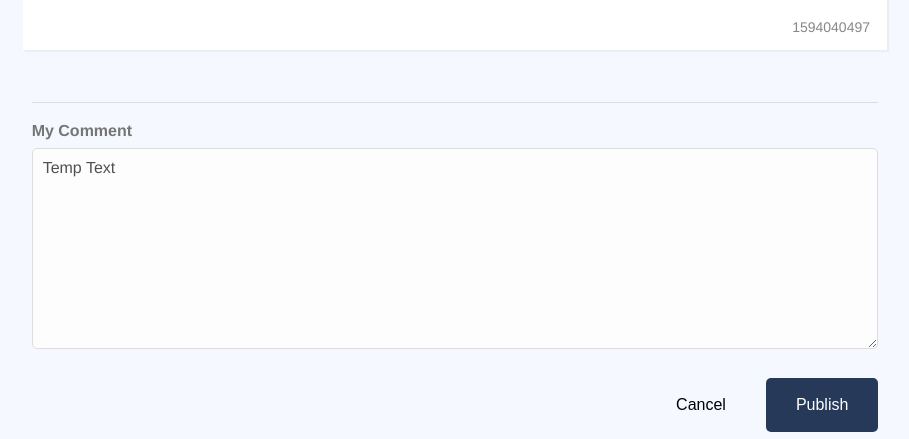
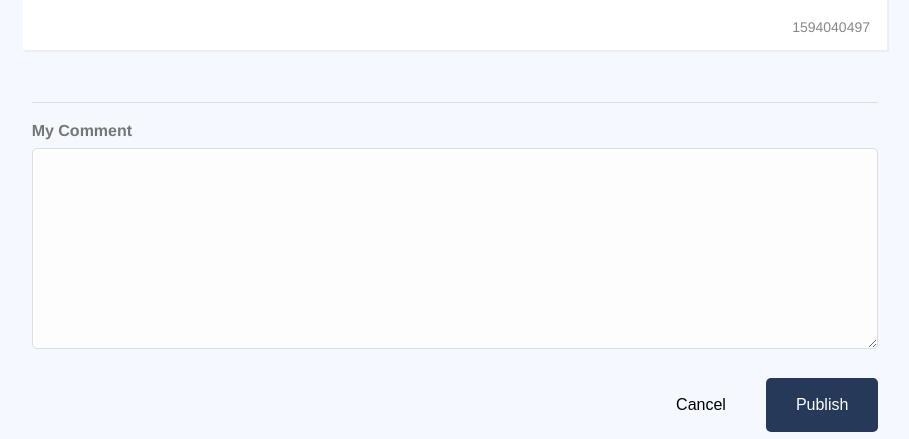
Before and after one commit to philreynolds/vueschool-masterclass, a Vue app: page /thread/-KsjWehQ--apjDBwSBCY in a window 1280 px wide. Shown: the part 1367-1806 px from the top of the page, without its empty margins (185-1094 px from the left). Built offline with nearby package versions, Linux system fonts and the light colour scheme.

Commit message:
Through Lesson 23 - Phil's solution before watching the video.

```diff
--- /dev/null
+++ b/src/components/PostEditor.vue
@@ -0,0 +1,83 @@
+<template>
+  <div class="col-full">
+    <form @submit.prevent="addPost">
+      <div class="form-group">
+        <label for="thread_content">My Comment</label>
+        <textarea
+          v-model = "newPostText"
+          id="thread_content"
+          class="form-input"
+          name="content"
+          rows="8"
+          cols="140"
+        >
+          </textarea>
+      </div>
+
+      <div class="btn-group">
+        <button class="btn btn-ghost">Cancel</button>
+        <button class="btn btn-blue"
+                type="submit"
+                name="Publish"
+        >Publish</button>
+      </div>
+    </form>
+  </div>
+</template>
+
+<script>
+
+import sourceData from '@/data.json'
+
+export default {
+  name: 'PostEditor',
+  props: {
+    threadId: {
+      required: true,
+      type: String
+    }
+  },
+  data () {
+    return {
+      posts: sourceData.posts,
+      threads: sourceData.threads,
+      newPostText: ''
+    }
+  },
+  methods: {
+    addPost () {
+      const postId = 'gggg' + Math.random()
+      const post = {
+        id: postId,
+        text: this.newPostText,
+        publishedAt: Math.floor(Date.now() / 1000),
+        threadId: this.threadId,
+        userId: 'NnooaWj4KHVxbhKwO1pEdfaQDsD2'
+      }
+      this.posts.push(post)
+      this.thread.posts.push(postId)
+      this.newPostText = ''
+    }
+  },
+  computed: {
+    thread () {
+      return this.threads.find(x => x.id === this.threadId)
+    }
+  }
+}
+</script>
+
+<style scoped>
+
+label {
+  font-weight: bold;
+  margin-top: 1em;
+}
+
+.form-group {
+  text-align: left;
+  margin-top: 2em;
+  border-top: 1px solid #ddd;
+}
+
+</style>
--- a/src/components/pages/ThreadShow.vue
+++ b/src/components/pages/ThreadShow.vue
@@ -6,30 +6,7 @@
 
     <post-list :posts="threadPosts"></post-list>
 
-    <div class="col-full">
-      <form @submit.prevent="addPost">
-        <div class="form-group">
-          <label for="thread_content">My Comment</label>
-          <textarea
-            v-model = "newPostText"
-            id="thread_content"
-            class="form-input"
-            name="content"
-            rows="8"
-            cols="140"
-          >
-          </textarea>
-        </div>
-
-        <div class="btn-group">
-          <button class="btn btn-ghost">Cancel</button>
-          <button class="btn btn-blue"
-                  type="submit"
-                  name="Publish"
-          >Publish</button>
-        </div>
-      </form>
-    </div>
+    <post-editor :threadId="thread.id"></post-editor>
 
   </div>
 
@@ -38,10 +15,12 @@
 <script>
 import sourceData from '@/data.json'
 import PostList from '@/components/PostList.vue'
+import PostEditor from '@/components/PostEditor'
 
 export default {
   name: 'ThreadShow',
   components: {
+    PostEditor,
     PostList
   },
   props: {
@@ -53,8 +32,7 @@ export default {
   data () {
     return {
       threads: sourceData.threads,
-      posts: sourceData.posts,
-      newPostText: 'Temp Text'
+      posts: sourceData.posts
     }
   },
   computed: {
@@ -64,21 +42,6 @@ export default {
     threadPosts () {
       return this.posts.filter(post => post.threadId === this.id)
     }
-  },
-  methods: {
-    addPost () {
-      const postId = 'gggg' + Math.random()
-      const post = {
-        id: postId,
-        text: this.newPostText,
-        publishedAt: Math.floor(Date.now() / 1000),
-        threadId: this.id,
-        userId: 'NnooaWj4KHVxbhKwO1pEdfaQDsD2'
-      }
-      this.posts.push(post)
-      this.thread.posts.push(postId)
-      this.newPostText = ''
-    }
   }
 }
 
@@ -86,14 +49,4 @@ export default {
 
 <style scoped>
 
-label {
-  font-weight: bold;
-  margin-top: 1em;
-}
-
-.form-group {
-  text-align: left;
-  margin-top: 2em;
-  border-top: 1px solid #ddd;
-}
 </style>
```
